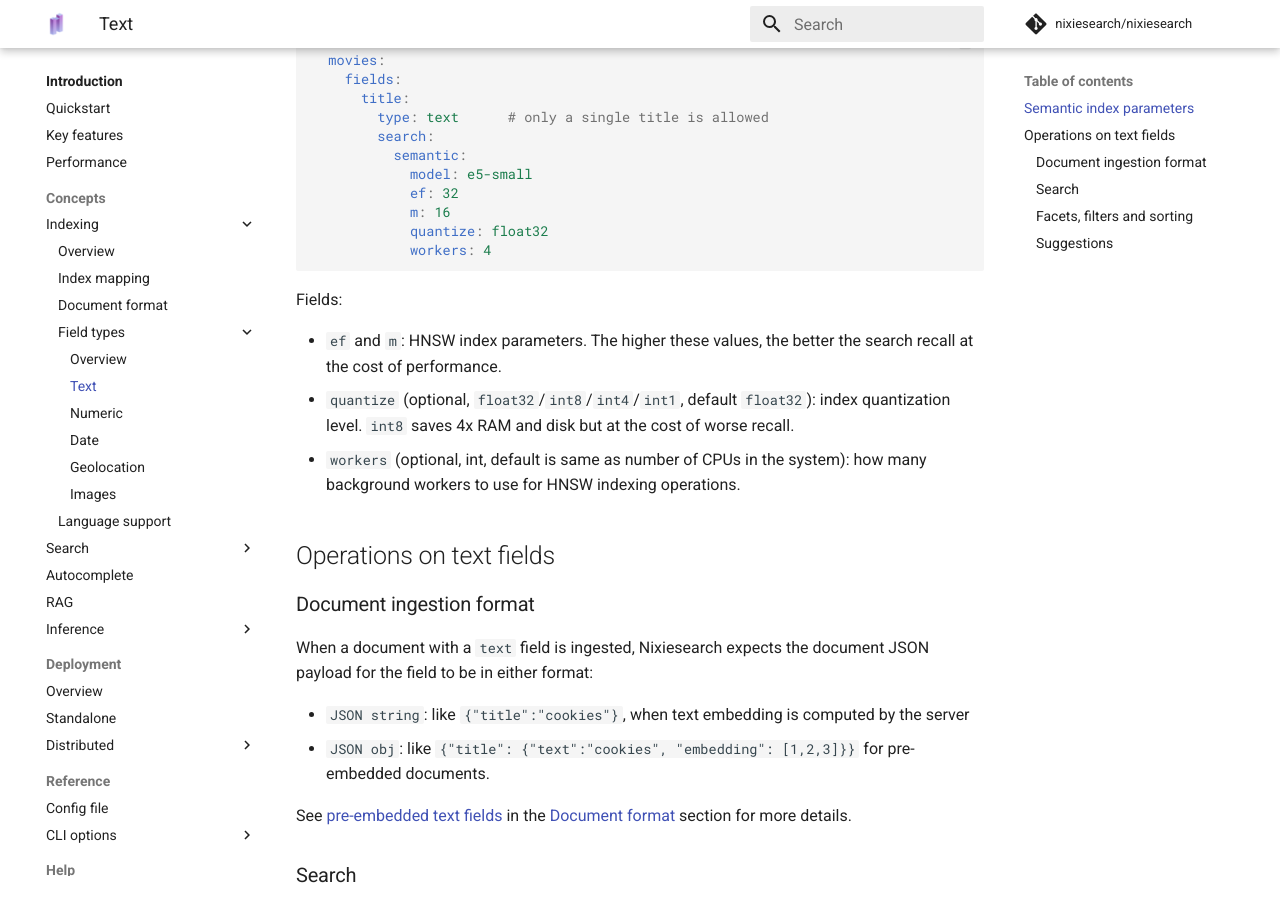
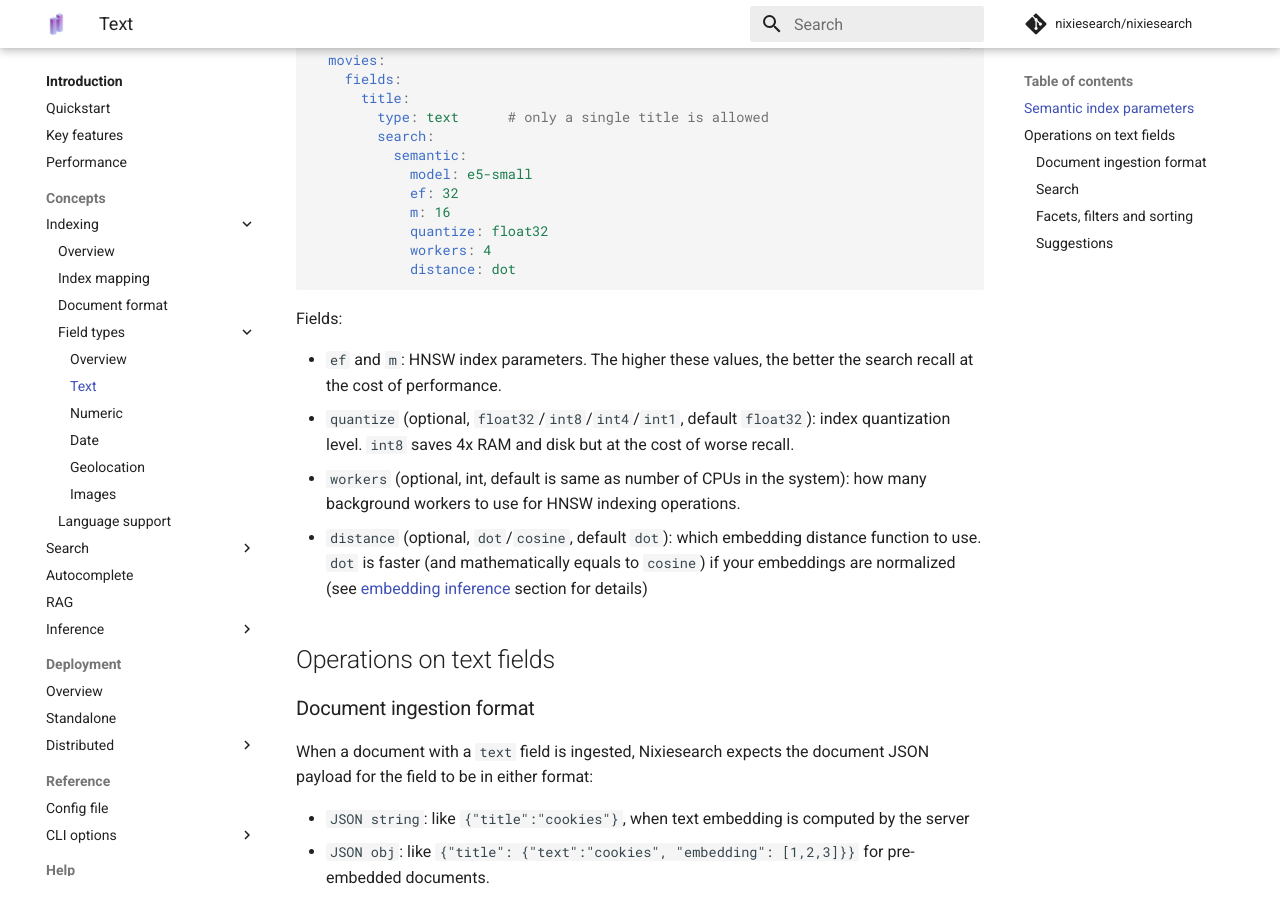
Before and after one commit to nixiesearch/nixiesearch, an MkDocs documentation site: the page built from docs/docs/features/indexing/types/text.md, in a window 1280 px wide and 900 px high, scrolled down 894 px. Built offline with MkDocs 1.6.1 and Material for MkDocs 9.7.7, drawn with Linux system fonts in a browser that asks for light colours; comment, search, counter and statistics services are not loaded.

Commit message:
cosine/dot distance function support

````diff
--- a/docs/docs/features/indexing/types/text.md
+++ b/docs/docs/features/indexing/types/text.md
@@ -44,6 +44,7 @@
             m: 16
             quantize: float32
             workers: 4
+            distance: dot
 ```
 
 Fields:
@@ -51,6 +52,7 @@
 * `ef` and `m`: HNSW index parameters. The higher these values, the better the search recall at the cost of performance.
 * `quantize` (optional, `float32`/`int8`/`int4`/`int1`, default `float32`): index quantization level. `int8` saves 4x RAM and disk but at the cost of worse recall.
 * `workers` (optional, int, default is same as number of CPUs in the system): how many background workers to use for HNSW indexing operations.
+* `distance` (optional, `dot`/`cosine`, default `dot`): which embedding distance function to use. `dot` is faster (and mathematically equals to `cosine`) if your embeddings are normalized (see [embedding inference](../../inference/embeddings.md#configuration-file) section for details)
 
 ## Operations on text fields
 
````
Also changed, not shown: 3 other files.
